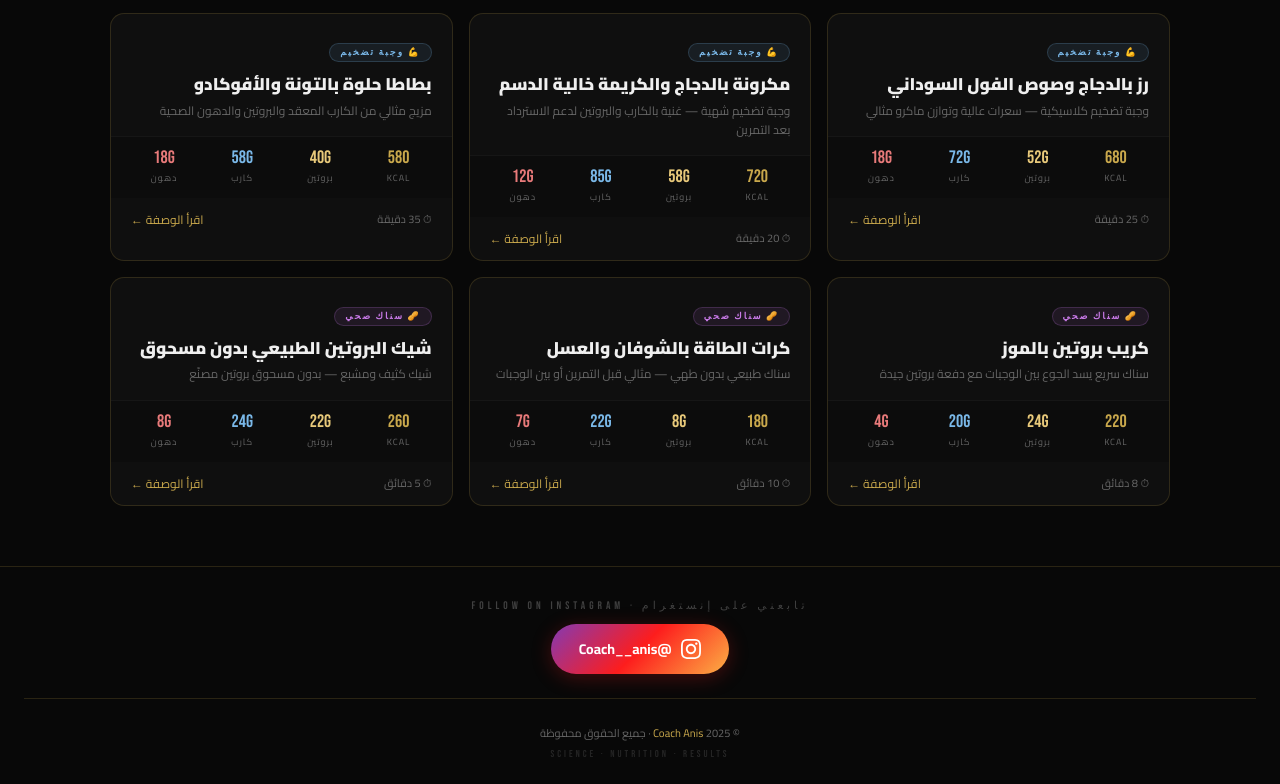
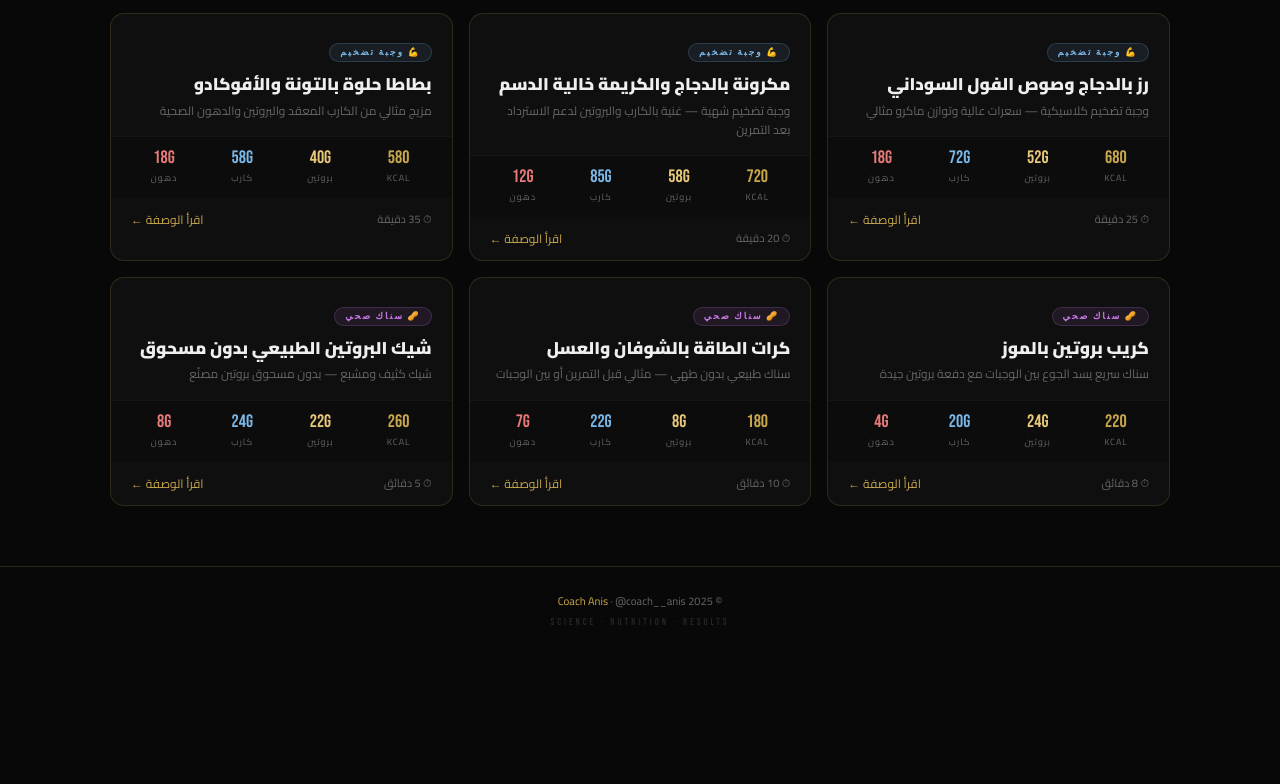
Before and after one commit to coach-anis/NUTRITION-RECIPES, a plain HTML site: page index.html in a window 1280 px wide. Shown: the part 904-1688 px from the top of the page. After the commit the page ends 1556 px from the top, so only its background shows below. Drawn offline with Linux system fonts and the light colour scheme.

Commit message:
Update footer and Open Graph meta tags

```diff
--- a/index.html
+++ b/index.html
@@ -4,6 +4,22 @@
 <meta charset="UTF-8">
 <meta name="viewport" content="width=device-width, initial-scale=1.0">
 <title>وصفات التغذية | Coach Anis</title>
+
+<!-- Open Graph / WhatsApp / Instagram -->
+<meta property="og:type" content="website">
+<meta property="og:url" content="https://coach-anis.github.io/NUTRITION-RECIPES/">
+<meta property="og:title" content="وصفات التغذية الرياضية | Coach Anis">
+<meta property="og:description" content="وصفات رياضية مختارة — بالماكرو الكامل وطريقة التحضير. إفطار، تنشيف، تضخيم، سناك صحي.">
+<meta property="og:image" content="https://coach-anis.github.io/NUTRITION-RECIPES/preview.jpg">
+<meta property="og:image:width" content="1200">
+<meta property="og:image:height" content="630">
+<meta property="og:locale" content="ar_DZ">
+
+<!-- Twitter Card -->
+<meta name="twitter:card" content="summary_large_image">
+<meta name="twitter:title" content="وصفات التغذية الرياضية | Coach Anis">
+<meta name="twitter:description" content="وصفات رياضية مختارة — بالماكرو الكامل وطريقة التحضير.">
+<meta name="twitter:image" content="https://coach-anis.github.io/NUTRITION-RECIPES/preview.jpg">
 <link href="https://fonts.googleapis.com/css2?family=Cairo:wght@300;400;600;700;900&family=Bebas+Neue&display=swap" rel="stylesheet">
 <style>
 :root {
@@ -371,53 +387,12 @@ body::after {
 
 /* footer */
 footer {
-  text-align:center; padding:32px 24px 24px;
+  text-align:center; padding:24px;
   font-size:11px; color:var(--dim);
   border-top:1px solid var(--border);
   position:relative; z-index:1;
 }
 footer span { color:var(--gold); }
-
-.ig-section {
-  display:flex;
-  flex-direction:column;
-  align-items:center;
-  gap:12px;
-  margin-bottom:24px;
-  padding-bottom:24px;
-  border-bottom:1px solid var(--border);
-}
-
-.ig-label {
-  font-family:'Bebas Neue', sans-serif;
-  letter-spacing:4px; font-size:11px;
-  color:var(--dim); opacity:.6;
-}
-
-.ig-btn {
-  display:inline-flex;
-  align-items:center;
-  gap:10px;
-  padding:12px 28px;
-  border-radius:30px;
-  background: linear-gradient(135deg, #833ab4, #fd1d1d, #fcb045);
-  color:#fff;
-  font-family:'Cairo', sans-serif;
-  font-size:14px; font-weight:700;
-  text-decoration:none;
-  transition:all .25s;
-  box-shadow: 0 4px 20px rgba(253,29,29,.25);
-}
-
-.ig-btn:hover {
-  transform:translateY(-3px);
-  box-shadow: 0 8px 30px rgba(253,29,29,.4);
-}
-
-.ig-btn svg {
-  width:20px; height:20px;
-  fill:#fff; flex-shrink:0;
-}
 </style>
 </head>
 <body>
@@ -459,16 +434,7 @@ footer span { color:var(--gold); }
 </div>
 
 <footer>
-  <div class="ig-section">
-    <div class="ig-label">تابعني على إنستغرام · FOLLOW ON INSTAGRAM</div>
-    <a class="ig-btn" href="https://www.instagram.com/coach__anis?igsh=am5jbXo5ZGJwb2F4" target="_blank" rel="noopener">
-      <svg viewBox="0 0 24 24" xmlns="http://www.w3.org/2000/svg">
-        <path d="M12 2.163c3.204 0 3.584.012 4.85.07 3.252.148 4.771 1.691 4.919 4.919.058 1.265.069 1.645.069 4.849 0 3.205-.012 3.584-.069 4.849-.149 3.225-1.664 4.771-4.919 4.919-1.266.058-1.644.07-4.85.07-3.204 0-3.584-.012-4.849-.07-3.26-.149-4.771-1.699-4.919-4.92-.058-1.265-.07-1.644-.07-4.849 0-3.204.013-3.583.07-4.849.149-3.227 1.664-4.771 4.919-4.919 1.266-.057 1.645-.069 4.849-.069zm0-2.163c-3.259 0-3.667.014-4.947.072-4.358.2-6.78 2.618-6.98 6.98-.059 1.281-.073 1.689-.073 4.948 0 3.259.014 3.668.072 4.948.2 4.358 2.618 6.78 6.98 6.98 1.281.058 1.689.072 4.948.072 3.259 0 3.668-.014 4.948-.072 4.354-.2 6.782-2.618 6.979-6.98.059-1.28.073-1.689.073-4.948 0-3.259-.014-3.667-.072-4.947-.196-4.354-2.617-6.78-6.979-6.98-1.281-.059-1.69-.073-4.949-.073zm0 5.838c-3.403 0-6.162 2.759-6.162 6.162s2.759 6.163 6.162 6.163 6.162-2.759 6.162-6.163c0-3.403-2.759-6.162-6.162-6.162zm0 10.162c-2.209 0-4-1.79-4-4 0-2.209 1.791-4 4-4s4 1.791 4 4c0 2.21-1.791 4-4 4zm6.406-11.845c-.796 0-1.441.645-1.441 1.44s.645 1.44 1.441 1.44c.795 0 1.439-.645 1.439-1.44s-.644-1.44-1.439-1.44z"/>
-      </svg>
-      @Coach__anis
-    </a>
-  </div>
-  <div>© 2025 <span>Coach Anis</span> · جميع الحقوق محفوظة</div>
+  <div>© 2025 <span>Coach Anis</span> · @coach__anis</div>
   <div style="margin-top:5px;opacity:.3;font-family:'Bebas Neue';letter-spacing:3px;font-size:10px;">SCIENCE · NUTRITION · RESULTS</div>
 </footer>
 
```
